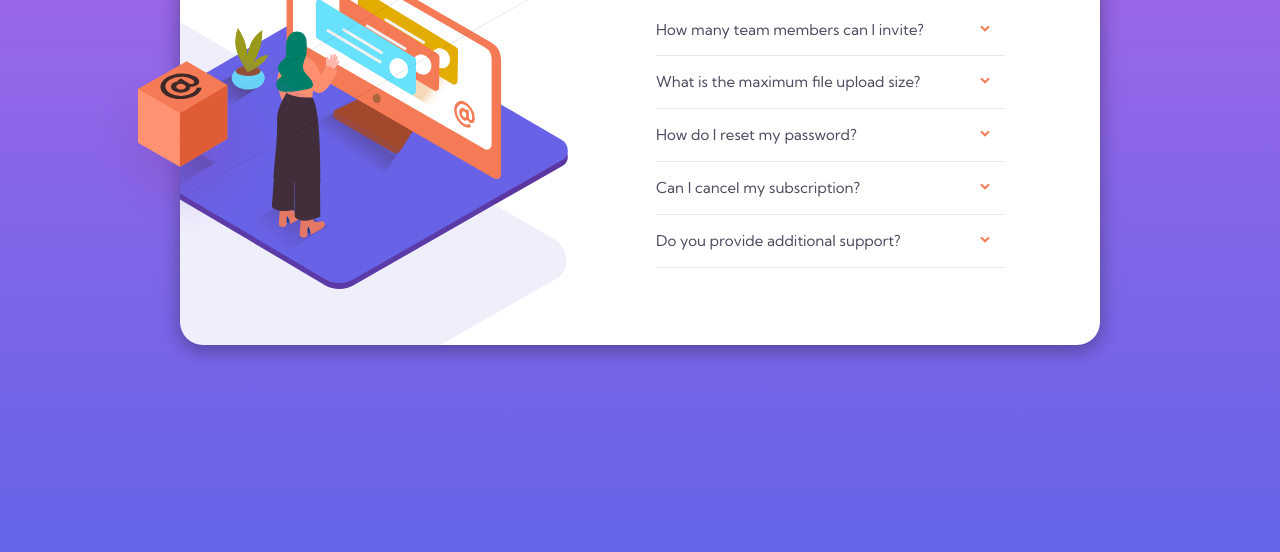
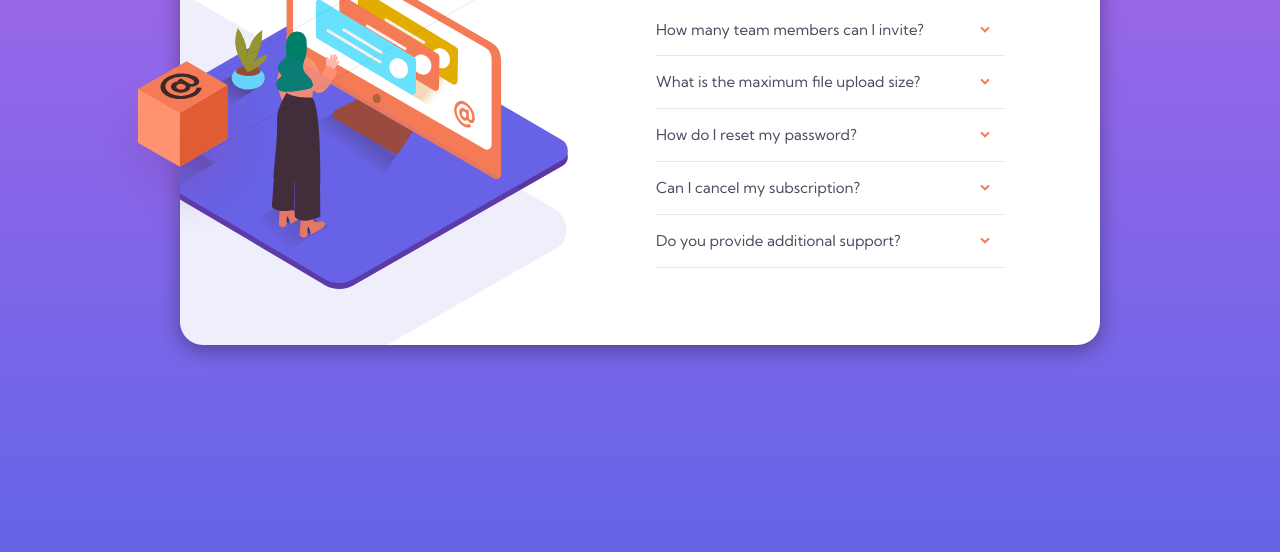
Before and after one commit to AlbertSalva05/FAQ-Accordion-Card, a plain HTML site: page root/index.html in a window 1280 px wide. Shown: the part 248-800 px from the top of the page. Drawn offline with Linux system fonts and the light colour scheme.

Commit message:
update style 230926_02

```diff
--- a/root/css/main.css
+++ b/root/css/main.css
@@ -64,7 +64,7 @@ body {
 .faqList .faqQuestion:after {
 	display: block;
     position: absolute;
-    top: 75.8%;
+    top: 80%;
     right: 15px;
     width: 10px;
     height: 7px;
@@ -84,7 +84,7 @@ body {
 
 @media only screen and (min-width:1024px) {
 	.faqAccordionCard {
-		background: url("../images/bg-pattern-desktop.svg") top -282px left -561px / 103% auto no-repeat, url("../images/illustration-woman-online-desktop.svg") top 46.4%  left -84px / 51.3% auto no-repeat #fff;
+		background: url("../images/bg-pattern-desktop.svg") top 67.5% left -561px / 103% auto no-repeat, url("../images/illustration-woman-online-desktop.svg") top 46.4%  left -84px / 51.3% auto no-repeat #fff;
 	}
 	.faqAccordionCard {
 		display: -webkit-box;
```
